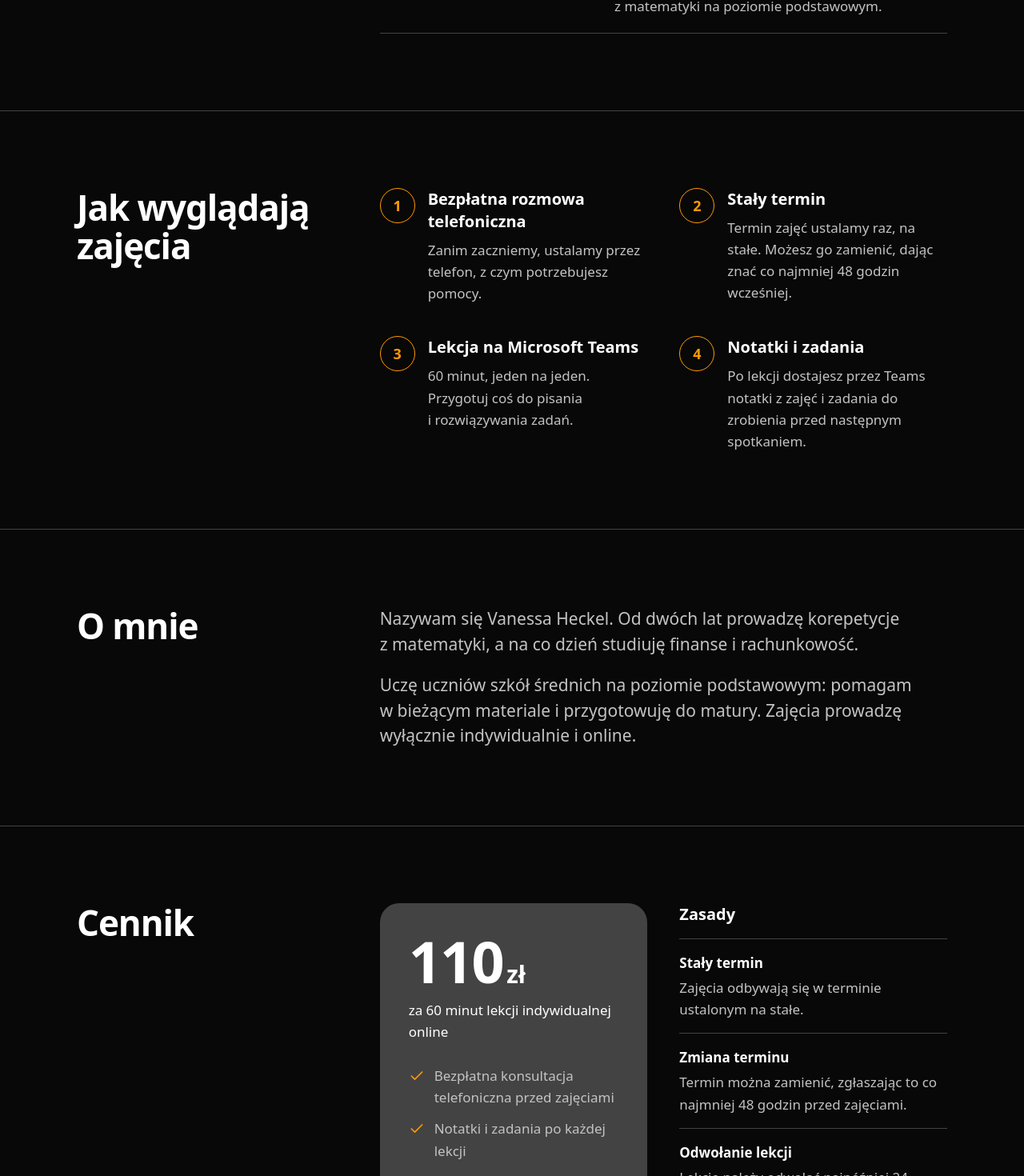
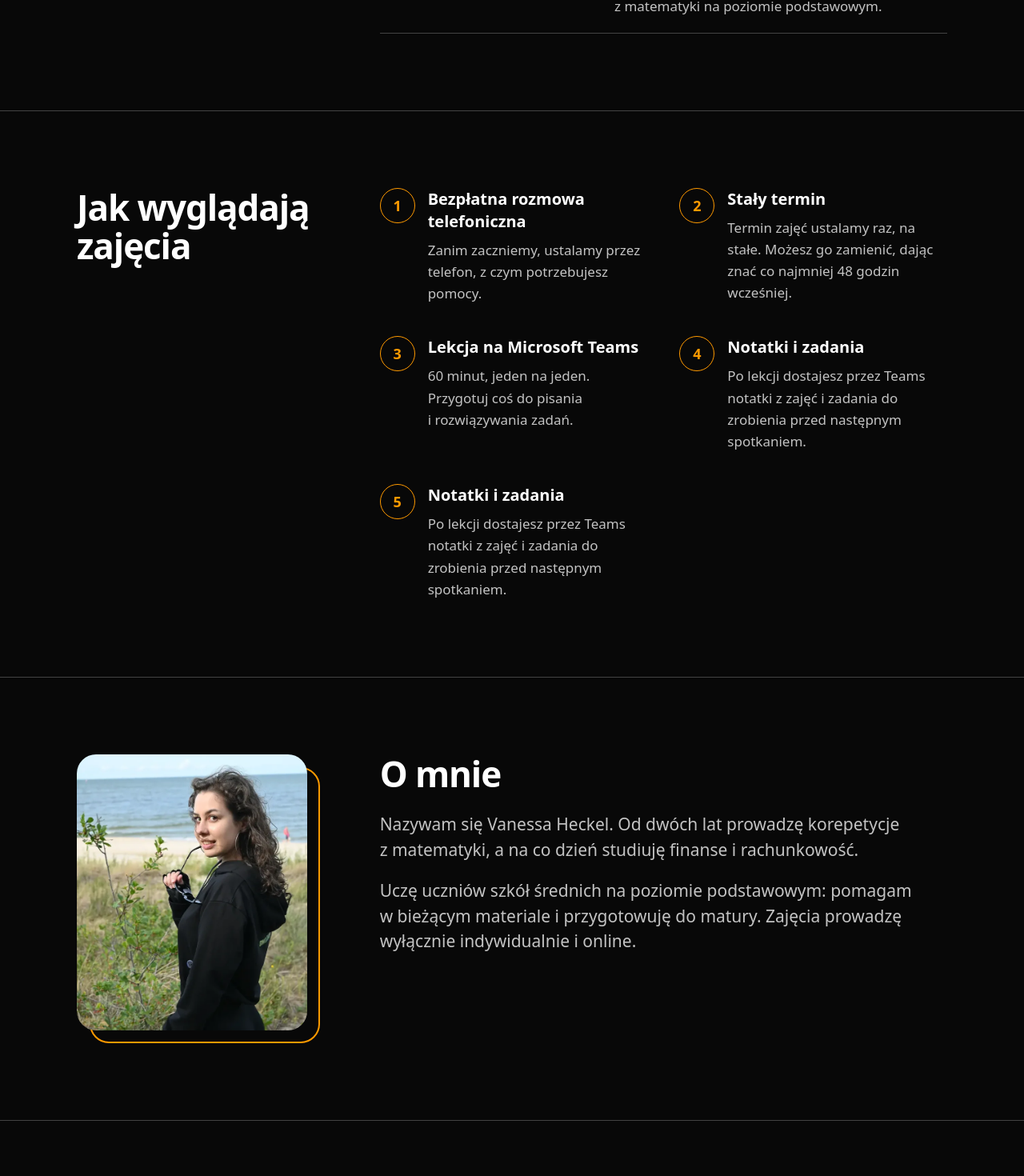
Before and after one commit to Patryk-Szusbier/VnA-Tutoring, a React (Vite) app: page / in a window 1280 px wide. Shown: the part 1317-2787 px from the top of the page at 80% size. Built offline with nearby package versions, Linux system fonts and the light colour scheme; no server answers.

Commit message:
About section: photo in left column, heading above text; site content updates

```diff
--- a/src/components/sections/About.tsx
+++ b/src/components/sections/About.tsx
@@ -1,9 +1,26 @@
-import { about } from "../../data/site";
+import Photo from "../../assets/vanessa-plaza.webp";
+import { about, brand } from "../../data/site";
 import Section from "../ui/Section";
 
 export default function About() {
   return (
-    <Section id="o-mnie" title={about.title}>
+    <Section
+      id="o-mnie"
+      title={about.title}
+      aside={
+        // Pomarańczowa ramka przesunięta za zdjęciem; mr/mb robią na nią miejsce.
+        <div className="relative mb-4 mr-4 max-w-72 before:absolute before:inset-0 before:translate-x-4 before:translate-y-4 before:rounded-3xl before:border-2 before:border-accent">
+          <img
+            src={Photo}
+            alt={`${brand.name} na plaży nad morzem`}
+            width={679}
+            height={815}
+            loading="lazy"
+            className="relative aspect-[5/6] w-full rounded-3xl object-cover"
+          />
+        </div>
+      }
+    >
       <div className="max-w-2xl space-y-5 text-lead">
         {about.paragraphs.map((text) => (
           <p key={text}>{text}</p>
--- a/src/components/ui/Section.tsx
+++ b/src/components/ui/Section.tsx
@@ -4,22 +4,39 @@ type SectionProps = {
   id: string;
   title: string;
   intro?: string;
+  /** Zajmuje lewą kolumnę zamiast nagłówka; nagłówek trafia wtedy nad treść po prawej. */
+  aside?: ReactNode;
   children: ReactNode;
 };
 
 /** Wspólny układ sekcji: nagłówek w lewej kolumnie, treść w prawej. */
-export default function Section({ id, title, intro, children }: SectionProps) {
+export default function Section({ id, title, intro, aside, children }: SectionProps) {
+  const heading = (
+    <>
+      <h2 id={`${id}-title`} className="text-title font-semibold tracking-tight">
+        {title}
+      </h2>
+      {intro && <p className="mt-4 max-w-sm">{intro}</p>}
+    </>
+  );
+  const grid =
+    "mx-auto grid max-w-6xl gap-8 px-5 py-16 sm:px-8 md:py-24 lg:grid-cols-12 lg:gap-12";
+
   return (
     <section id={id} aria-labelledby={`${id}-title`} className="border-t border-grayish">
-      <div className="mx-auto grid max-w-6xl gap-8 px-5 py-16 sm:px-8 md:py-24 lg:grid-cols-12 lg:gap-12">
-        <div className="lg:col-span-4">
-          <h2 id={`${id}-title`} className="text-title font-semibold tracking-tight">
-            {title}
-          </h2>
-          {intro && <p className="mt-4 max-w-sm">{intro}</p>}
+      {aside ? (
+        // Kolejność w kodzie (nagłówek, aside, treść) to układ na telefonie; od lg aside idzie w lewo.
+        <div className={`${grid} lg:grid-rows-[auto_1fr] lg:gap-y-6`}>
+          <div className="lg:col-span-8 lg:col-start-5">{heading}</div>
+          <div className="lg:col-span-4 lg:col-start-1 lg:row-span-2 lg:row-start-1">{aside}</div>
+          <div className="lg:col-span-8 lg:col-start-5">{children}</div>
         </div>
-        <div className="lg:col-span-8">{children}</div>
-      </div>
+      ) : (
+        <div className={grid}>
+          <div className="lg:col-span-4">{heading}</div>
+          <div className="lg:col-span-8">{children}</div>
+        </div>
+      )}
     </section>
   );
 }
--- a/src/data/site.ts
+++ b/src/data/site.ts
@@ -27,16 +27,21 @@ export const navLinks = [
 ];
 
 export const hero = {
-  titleLines: ["Matematyka online –", "i\u00a0wszystko jasne!"],
-  lead: t("Indywidualne korepetycje i przygotowanie do matury z\u00a0matematyki"),
+  titleLines: ["Matematyka online -", "i\u00a0wszystko jasne!"],
+  lead: t(
+    "Indywidualne korepetycje i przygotowanie do matury z\u00a0matematyki",
+  ),
   beats: ["Zrozum.", "Przećwicz.", "Poczuj się pewniej."],
-  facts: t("Szkoły średnie, poziom podstawowy. Lekcje 60 minut na Microsoft Teams."),
+  facts: t(
+    "Szkoły średnie, poziom podstawowy. Lekcje 60 minut na Microsoft Teams.",
+  ),
 };
 
 export const offer = {
   title: "W czym pomagam",
-  intro:
-    t("Zajęcia są dla uczniów wszystkich szkół średnich i obejmują matematykę na poziomie podstawowym."),
+  intro: t(
+    "Zajęcia są dla uczniów wszystkich szkół średnich i obejmują matematykę na poziomie podstawowym.",
+  ),
   items: [
     {
       title: "Bieżący materiał",
@@ -48,7 +53,9 @@ export const offer = {
     },
     {
       title: "Poprawy",
-      text: t("Wracamy do tego, co nie poszło, i przygotowujemy Cię do poprawy."),
+      text: t(
+        "Wracamy do tego, co nie poszło, i przygotowujemy Cię do poprawy.",
+      ),
     },
     {
       title: "Nadrabianie zaległości",
@@ -56,7 +63,9 @@ export const offer = {
     },
     {
       title: "Matura podstawowa",
-      text: t("Przygotowanie do egzaminu maturalnego z matematyki na poziomie podstawowym."),
+      text: t(
+        "Przygotowanie do egzaminu maturalnego z matematyki na poziomie podstawowym.",
+      ),
     },
   ],
 };
@@ -66,19 +75,33 @@ export const process = {
   steps: [
     {
       title: "Bezpłatna rozmowa telefoniczna",
-      text: t("Zanim zaczniemy, ustalamy przez telefon, z czym potrzebujesz pomocy."),
+      text: t(
+        "Zanim zaczniemy, ustalamy przez telefon, z czym potrzebujesz pomocy.",
+      ),
     },
     {
       title: "Stały termin",
-      text: t("Termin zajęć ustalamy raz, na stałe. Możesz go zamienić, dając znać co najmniej 48 godzin wcześniej."),
+      text: t(
+        "Termin zajęć ustalamy raz, na stałe. Możesz go zamienić, dając znać co najmniej 48 godzin wcześniej.",
+      ),
     },
     {
       title: "Lekcja na Microsoft Teams",
-      text: t("60 minut, jeden na jeden. Przygotuj coś do pisania i rozwiązywania zadań."),
+      text: t(
+        "60 minut, jeden na jeden. Przygotuj coś do pisania i rozwiązywania zadań.",
+      ),
     },
     {
       title: "Notatki i zadania",
-      text: t("Po lekcji dostajesz przez Teams notatki z zajęć i zadania do zrobienia przed następnym spotkaniem."),
+      text: t(
+        "Po lekcji dostajesz przez Teams notatki z zajęć i zadania do zrobienia przed następnym spotkaniem.",
+      ),
+    },
+    {
+      title: "Notatki i zadania",
+      text: t(
+        "Po lekcji dostajesz przez Teams notatki z zajęć i zadania do zrobienia przed następnym spotkaniem.",
+      ),
     },
   ],
 };
@@ -86,8 +109,12 @@ export const process = {
 export const about = {
   title: "O mnie",
   paragraphs: [
-    t("Nazywam się Vanessa Heckel. Od dwóch lat prowadzę korepetycje z matematyki, a na co dzień studiuję finanse i rachunkowość."),
-    t("Uczę uczniów szkół średnich na poziomie podstawowym: pomagam w bieżącym materiale i przygotowuję do matury. Zajęcia prowadzę wyłącznie indywidualnie i online."),
+    t(
+      "Nazywam się Vanessa Heckel. Od dwóch lat prowadzę korepetycje z matematyki, a na co dzień studiuję finanse i rachunkowość.",
+    ),
+    t(
+      "Uczę uczniów szkół średnich na poziomie podstawowym: pomagam w bieżącym materiale i przygotowuję do matury. Zajęcia prowadzę wyłącznie indywidualnie i online.",
+    ),
   ],
 };
 
@@ -108,11 +135,15 @@ export const pricing = {
     },
     {
       title: "Zmiana terminu",
-      text: t("Termin można zamienić, zgłaszając to co najmniej 48 godzin przed zajęciami."),
+      text: t(
+        "Termin można zamienić, zgłaszając to co najmniej 48 godzin przed zajęciami.",
+      ),
     },
     {
       title: "Odwołanie lekcji",
-      text: t("Lekcję należy odwołać najpóźniej 24 godziny wcześniej. Przy późniejszym odwołaniu jest płatna, chyba że to nagły wypadek."),
+      text: t(
+        "Lekcję należy odwołać najpóźniej 24 godziny wcześniej. Przy późniejszym odwołaniu jest płatna, chyba że to nagły wypadek.",
+      ),
     },
   ],
 };
@@ -122,49 +153,62 @@ export const faq = {
   items: [
     {
       question: "Czego potrzebuję do zajęć?",
-      answer:
-        t("Urządzenia z dostępem do Microsoft Teams oraz czegoś do pisania i rozwiązywania zadań."),
+      answer: t(
+        "Urządzenia z dostępem do Microsoft Teams oraz czegoś do pisania i rozwiązywania zadań.",
+      ),
     },
     {
       question: "Jak długo trwa lekcja?",
-      answer: t("60 minut. Zajęcia są indywidualne i odbywają się online na Microsoft Teams."),
+      answer: t(
+        "60 minut. Zajęcia są indywidualne i odbywają się online na Microsoft Teams.",
+      ),
     },
     {
       question: "Czy dostanę notatki z zajęć?",
-      answer:
-        t("Tak. Po każdej lekcji dostajesz przez Teams notatki oraz zadania do wykonania przed następnymi zajęciami."),
+      answer: t(
+        "Tak. Po każdej lekcji dostajesz przez Teams notatki oraz zadania do wykonania przed następnymi zajęciami.",
+      ),
     },
     {
       question: "Czy mogę zmienić termin?",
-      answer:
-        t("Tak. Termin ustalamy na stałe, ale możesz go zamienić, jeśli dasz znać co najmniej 48 godzin przed zajęciami."),
+      answer: t(
+        "Tak. Termin ustalamy na stałe, ale możesz go zamienić, jeśli dasz znać co najmniej 48 godzin przed zajęciami.",
+      ),
     },
     {
       question: "Co, jeśli muszę odwołać lekcję?",
-      answer:
-        t("Odwołaj ją najpóźniej 24 godziny wcześniej. Przy późniejszym odwołaniu lekcja jest płatna, chyba że to nagły wypadek."),
+      answer: t(
+        "Odwołaj ją najpóźniej 24 godziny wcześniej. Przy późniejszym odwołaniu lekcja jest płatna, chyba że to nagły wypadek.",
+      ),
     },
     {
       question: "Czy pierwsza lekcja jest bezpłatna?",
-      answer:
-        t("Bezpłatna jest konsultacja telefoniczna przed rozpoczęciem zajęć. Każda lekcja kosztuje 110 zł."),
+      answer: t(
+        "Bezpłatna jest konsultacja telefoniczna przed rozpoczęciem zajęć. Każda lekcja kosztuje 110 zł.",
+      ),
     },
     {
       question: "Czy zajęcia obejmują poziom rozszerzony?",
-      answer: t("Nie. Prowadzę zajęcia z matematyki na poziomie podstawowym, w tym przygotowanie do matury podstawowej."),
+      answer: t(
+        "Nie. Prowadzę zajęcia z matematyki na poziomie podstawowym, w tym przygotowanie do matury podstawowej.",
+      ),
     },
   ],
 };
 
 export const contactSection = {
   title: "Kontakt",
-  intro:
-    t("Zadzwoń albo napisz. Zaczynamy od bezpłatnej rozmowy telefonicznej, w której ustalimy termin i zakres zajęć."),
+  intro: t(
+    "Zadzwoń albo napisz. Zaczynamy od bezpłatnej rozmowy telefonicznej, w której ustalimy termin i zakres zajęć.",
+  ),
 };
 
 export const socials = [
   { label: "Instagram", href: "https://www.instagram.com/djvanessa.pl/" },
-  { label: "Facebook", href: "https://www.facebook.com/profile.php?id=100013915864426" },
+  {
+    label: "Facebook",
+    href: "https://www.facebook.com/profile.php?id=100013915864426",
+  },
   { label: "TikTok", href: "https://www.tiktok.com/@djvanessa_djaro" },
   { label: "djvanessa-djaro.com", href: "https://djvanessa-djaro.com" },
 ];
```
Also changed, not shown: src/assets/vanessa-plaza.webp (added).
